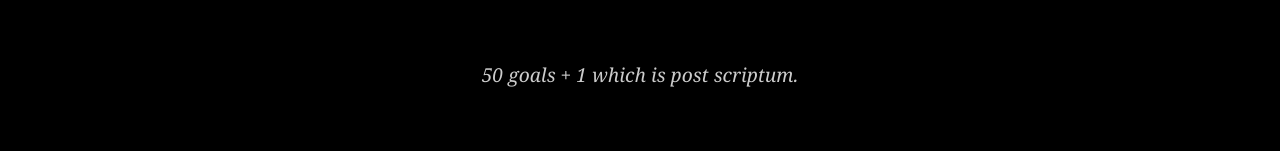
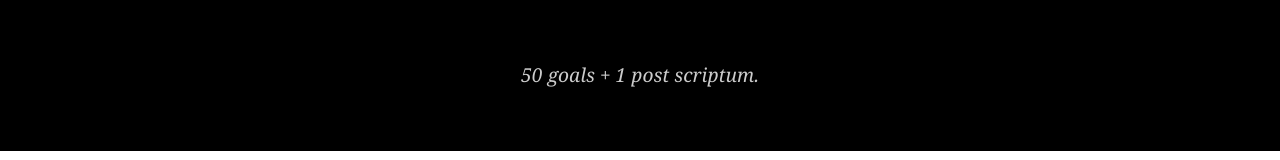
Before and after one commit to AlreadyArio/Outone, a Next.js app: page /goals in a window 1280 px wide. Shown: the top 160 px of the page. Built offline with nearby package versions, Linux system fonts and the light colour scheme.

Commit message:
Update page.js

```diff
--- a/src/app/goals/page.js
+++ b/src/app/goals/page.js
@@ -3,7 +3,7 @@ export default function Home() {
     <>
       <header className="header">
         <div className="container">
-          <p className="subtitle">50 goals + 1 which is post scriptum.</p>
+          <p className="subtitle">50 goals + 1 post scriptum.</p>
         </div>
       </header>
 
```
